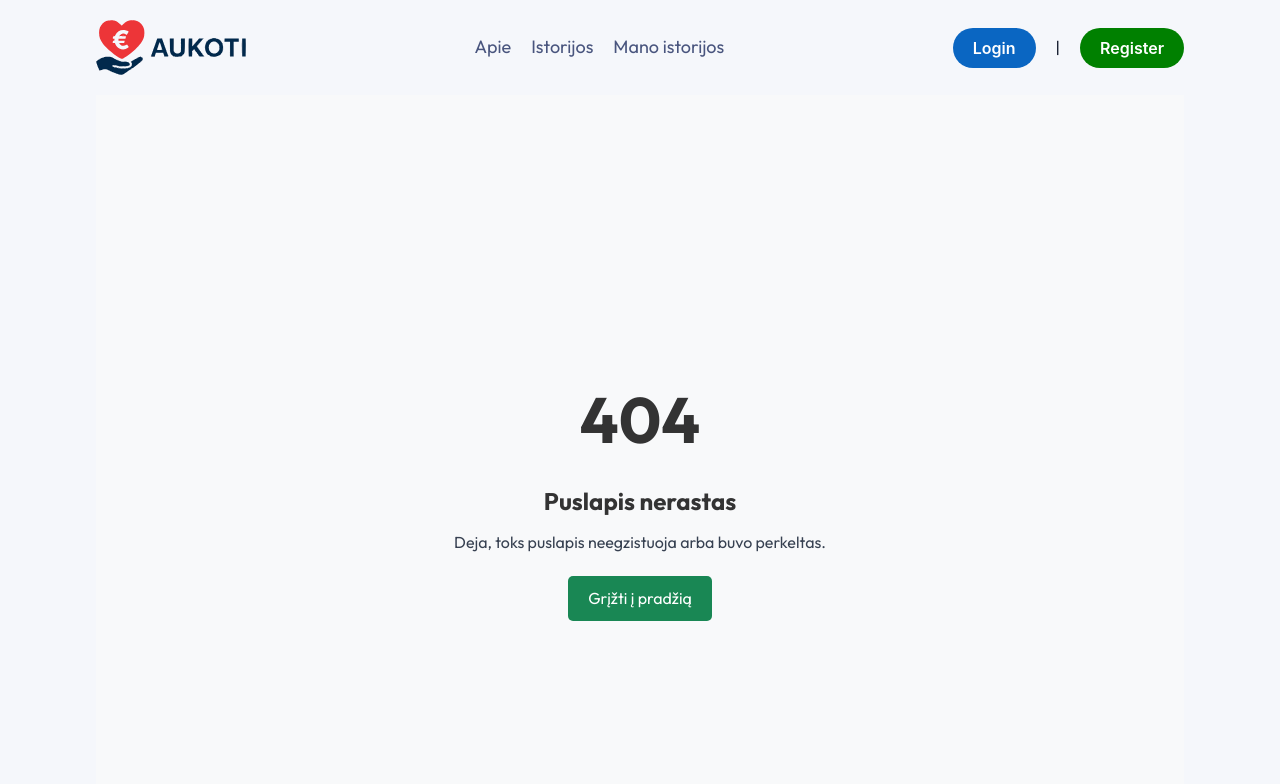
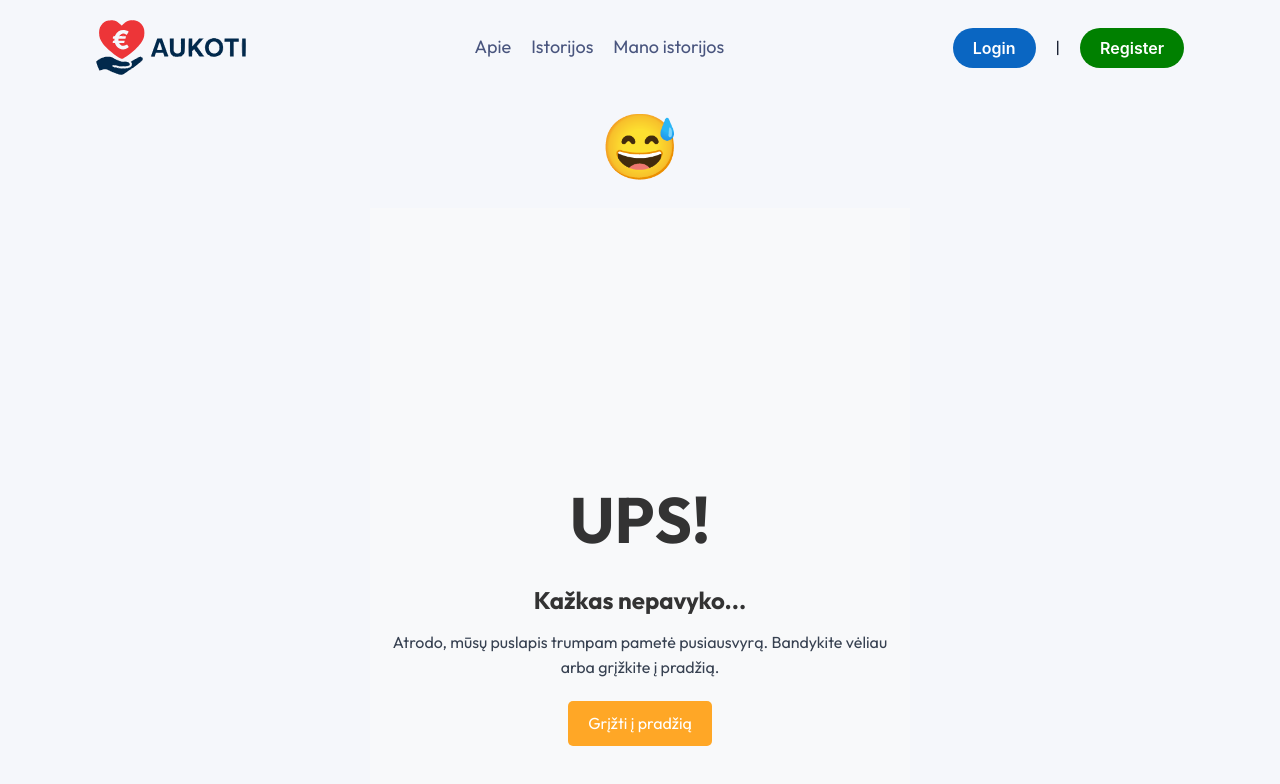
Before and after one commit to Rusnietis/aukoti, a React app in the folder frontend/: page /error/ups in a window 1280 px wide. Before the commit this address had no page. Shown: the top 784 px of the page. Built offline with nearby package versions, Linux system fonts and the light colour scheme; the HTML template or start-up script is replaced by a standard one.

Commit message:
Atnaujinta 2026.05.27 error pages

```diff
--- a/frontend/src/App.jsx
+++ b/frontend/src/App.jsx
@@ -10,7 +10,7 @@ import RegisterIndex from './Pages/Users/Index.jsx';
  import Page404 from './Pages/Page404.jsx';
 import Page401 from './Pages/Page401.jsx';
 import Page503 from './Pages/Page503.jsx';
-// import PageUPS from './Pages/PageUps.jsx';
+import PageUPS from './Pages/PageUps.jsx';
 
 
 export default function App() {
@@ -40,7 +40,7 @@ export default function App() {
         <Route path="/register/*" element={<RegisterIndex />} />
 
 
-        {/* <Route path="/error/ups" element={<PageUPS />} /> */}
+        <Route path="/error/ups" element={<PageUPS />} />
         <Route path="/error/401" element={<Page401 />} />
         <Route path="/error/503" element={<Page503 />} />
 
```
